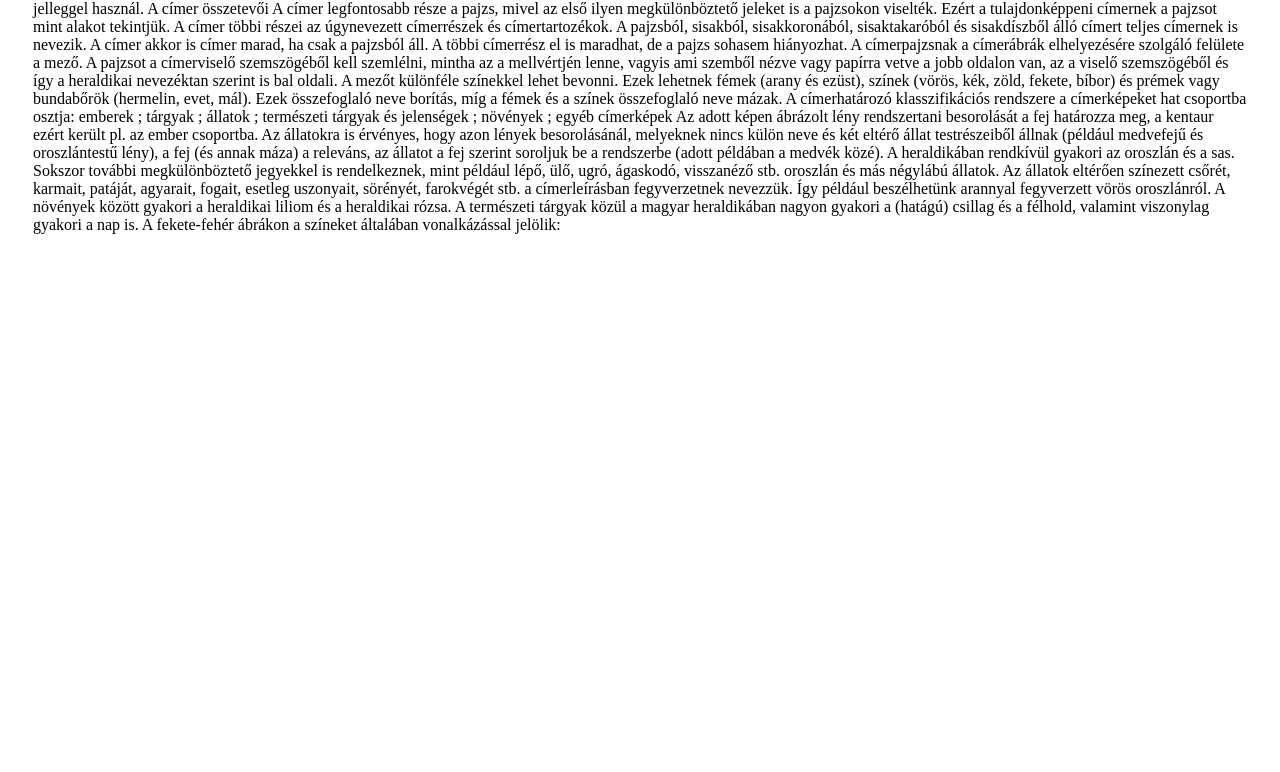
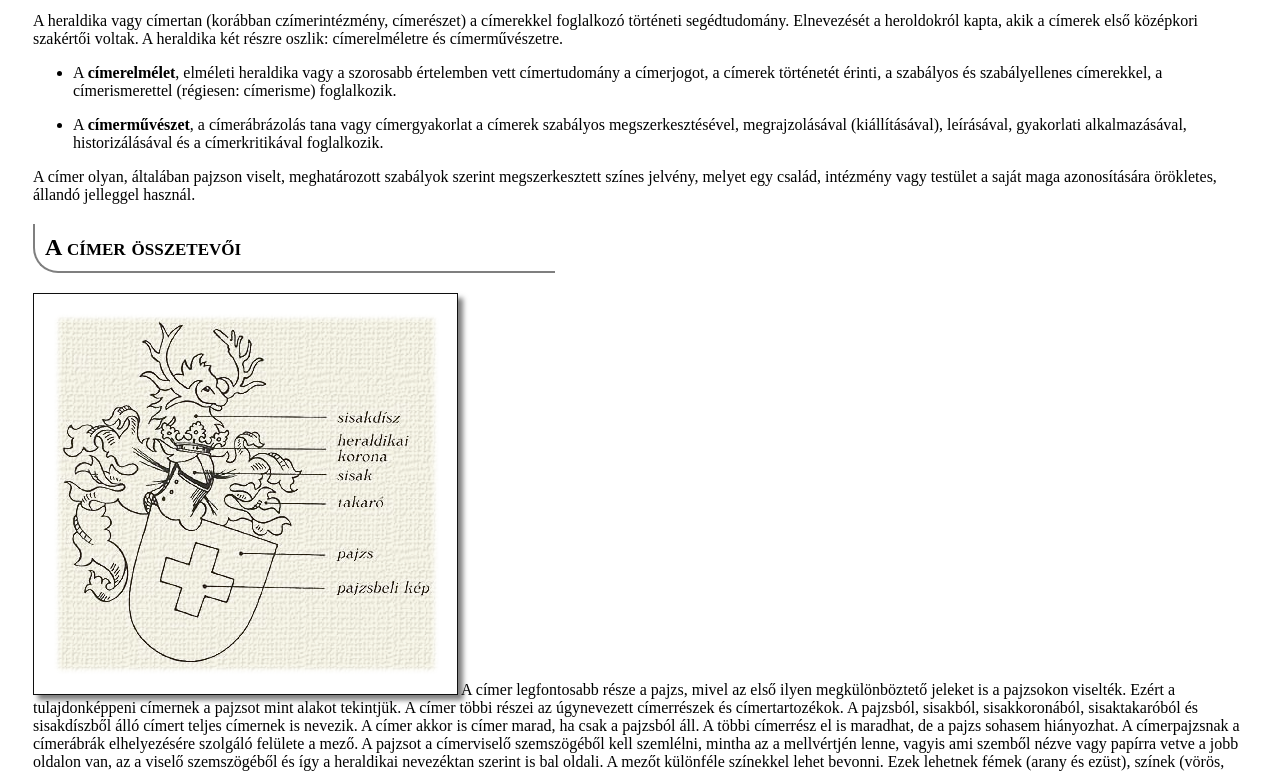
Before and after one commit to kovacs-kacsozs/2024-12-09-Heraldika, a plain HTML site: page index.html in a window 1280 px wide. Shown: the part 103-875 px from the top of the page. Before the commit the page ends 800 px from the top, so only its background shows below. Drawn offline with Linux system fonts and the light colour scheme.

Commit message:
9.feladat

```diff
--- a/cimer.css
+++ b/cimer.css
@@ -45,8 +45,8 @@ img{
   margin-right: auto;
 }
 
-.fk{
-  font-weight: normal;
+b{
+  font-weight: bolder;
 }
 
 #teljes{
--- a/index.html
+++ b/index.html
@@ -7,30 +7,39 @@
     <link rel="stylesheet" href="cimer.css">
 </head>
 <body>
-    Heraldika
+    <h1>Heraldika</h1><a href="forrascim.txt"></a>
 
 A heraldika vagy címertan (korábban czímerintézmény, címerészet) a címerekkel foglalkozó történeti segédtudomány. Elnevezését a heroldokról kapta, akik a címerek első középkori szakértői voltak. A heraldika két részre oszlik: címerelméletre és címerművészetre.
 
-A címerelmélet, elméleti heraldika vagy a szorosabb értelemben vett címertudomány a címerjogot, a címerek történetét érinti, a szabályos és szabályellenes címerekkel, a címerismerettel (régiesen: címerisme) foglalkozik.
-A címerművészet, a címerábrázolás tana vagy címergyakorlat a címerek szabályos megszerkesztésével, megrajzolásával (kiállításával), leírásával, gyakorlati alkalmazásával, historizálásával és a címerkritikával foglalkozik.
+<ul>
+    <p>
+    <li>A <b>címerelmélet</b>, elméleti heraldika vagy a szorosabb értelemben vett címertudomány a címerjogot, a címerek történetét érinti, a szabályos és szabályellenes címerekkel, a címerismerettel (régiesen: címerisme) foglalkozik.</li>
+    </p>
+
+    <p>
+<li>A <b>címerművészet</b>, a címerábrázolás tana vagy címergyakorlat a címerek szabályos megszerkesztésével, megrajzolásával (kiállításával), leírásával, gyakorlati alkalmazásával, historizálásával és a címerkritikával foglalkozik.</li>
+    </p>
+
+</ul>
 
 A címer olyan, általában pajzson viselt, meghatározott szabályok szerint megszerkesztett színes jelvény, melyet egy család, intézmény vagy testület a saját maga azonosítására örökletes, állandó jelleggel használ.
 
-A címer összetevői
+
+<h2>A címer összetevői</h2> <img src="teljescimer.png" alt="Teljes címer részei">
 
 A címer legfontosabb része a pajzs, mivel az első ilyen megkülönböztető jeleket is a pajzsokon viselték. Ezért a tulajdonképpeni címernek a pajzsot mint alakot tekintjük. A címer többi részei az úgynevezett címerrészek és címertartozékok. A pajzsból, sisakból, sisakkoronából, sisaktakaróból és sisakdíszből álló címert teljes címernek is nevezik. A címer akkor is címer marad, ha csak a pajzsból áll. A többi címerrész el is maradhat, de a pajzs sohasem hiányozhat.
-
 A címerpajzsnak a címerábrák elhelyezésére szolgáló felülete a mező. A pajzsot a címerviselő szemszögéből kell szemlélni, mintha az a mellvértjén lenne, vagyis ami szemből nézve vagy papírra vetve a jobb oldalon van, az a viselő szemszögéből és így a heraldikai nevezéktan szerint is bal oldali. A mezőt különféle színekkel lehet bevonni. Ezek lehetnek fémek (arany és ezüst), színek (vörös, kék, zöld, fekete, bíbor) és prémek vagy bundabőrök (hermelin, evet, mál). Ezek összefoglaló neve borítás, míg a fémek és a színek összefoglaló neve mázak.
-
 A címerhatározó klasszifikációs rendszere a címerképeket hat csoportba osztja:
 
-emberek ; tárgyak ; állatok ; természeti tárgyak és jelenségek ; növények ; egyéb címerképek
+<div id="hasab">
+    <ol><li>emberek</li>  <li>tárgyak</li>  <li>állatok</li>  <li>természeti tárgyak és jelenségek</li>  <li>növények</li>  <li>egyéb címerképek</li></ol>
+</div>
 
 Az adott képen ábrázolt lény rendszertani besorolását a fej határozza meg, a kentaur ezért került pl. az ember csoportba. Az állatokra is érvényes, hogy azon lények besorolásánál, melyeknek nincs külön neve és két eltérő állat testrészeiből állnak (például medvefejű és oroszlántestű lény), a fej (és annak máza) a releváns, az állatot a fej szerint soroljuk be a rendszerbe (adott példában a medvék közé).
-
 A heraldikában rendkívül gyakori az oroszlán és a sas. Sokszor további megkülönböztető jegyekkel is rendelkeznek, mint például lépő, ülő, ugró, ágaskodó, visszanéző stb. oroszlán és más négylábú állatok. Az állatok eltérően színezett csőrét, karmait, patáját, agyarait, fogait, esetleg uszonyait, sörényét, farokvégét stb. a címerleírásban fegyverzetnek nevezzük. Így például beszélhetünk arannyal fegyverzett vörös oroszlánról. A növények között gyakori a heraldikai liliom és a heraldikai rózsa. A természeti tárgyak közül a magyar heraldikában nagyon gyakori a (hatágú) csillag és a félhold, valamint viszonylag gyakori a nap is.
 
 A fekete-fehér ábrákon a színeket általában vonalkázással jelölik:
+<img src="vonalkazas.png" alt="vonalkázás">
 
 </body>
 </html>
```
